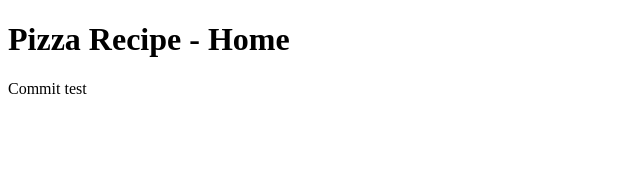
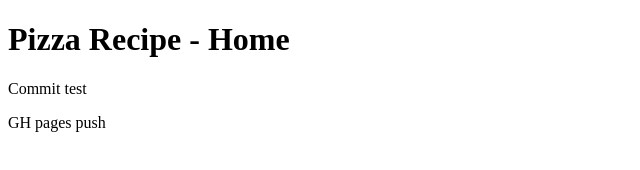
Before and after one commit to Nitrofen10/Pizza-Recipe, a website: page public/index.html in a window 1280 px wide. Shown: the whole page, without its empty margins (0-640 px from the left). Drawn offline with Linux system fonts and the light colour scheme.

Commit message:
More updates

```diff
--- a/package.json
+++ b/package.json
@@ -9,7 +9,7 @@
   "keywords": [],
   "author": "",
   "license": "ISC",
-  "homepage":"https://Nitrofen10.github.io/Pizza-Recipe"
+  "homepage":"https://Nitrofen10.github.io/Pizza-Recipe",
   "dependencies": {
     "gh-pages": "^3.1.0"
   }
--- a/public/index.html
+++ b/public/index.html
@@ -8,5 +8,6 @@
 <body>
     <h1>Pizza Recipe - Home</h1>
     <p>Commit test<p>
+    <p>GH pages push<p>
 </body>
 </html>
```
